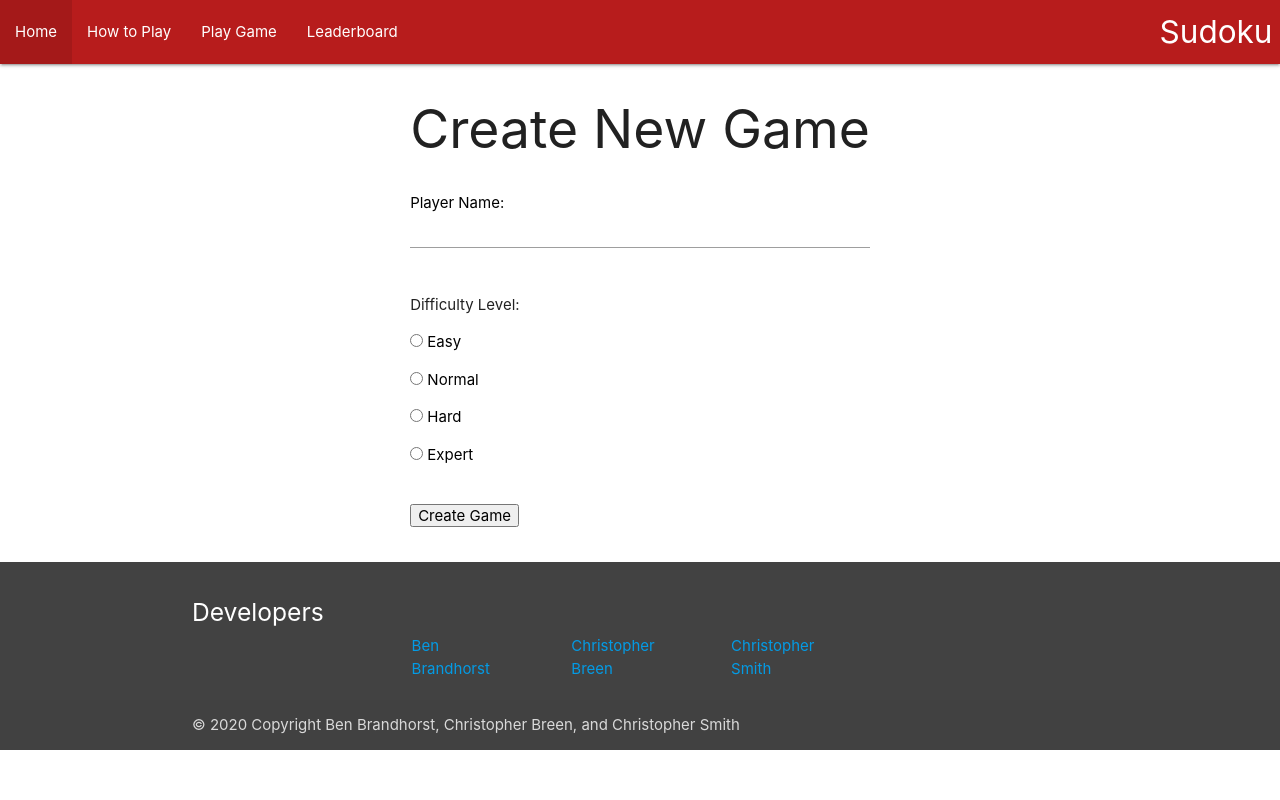
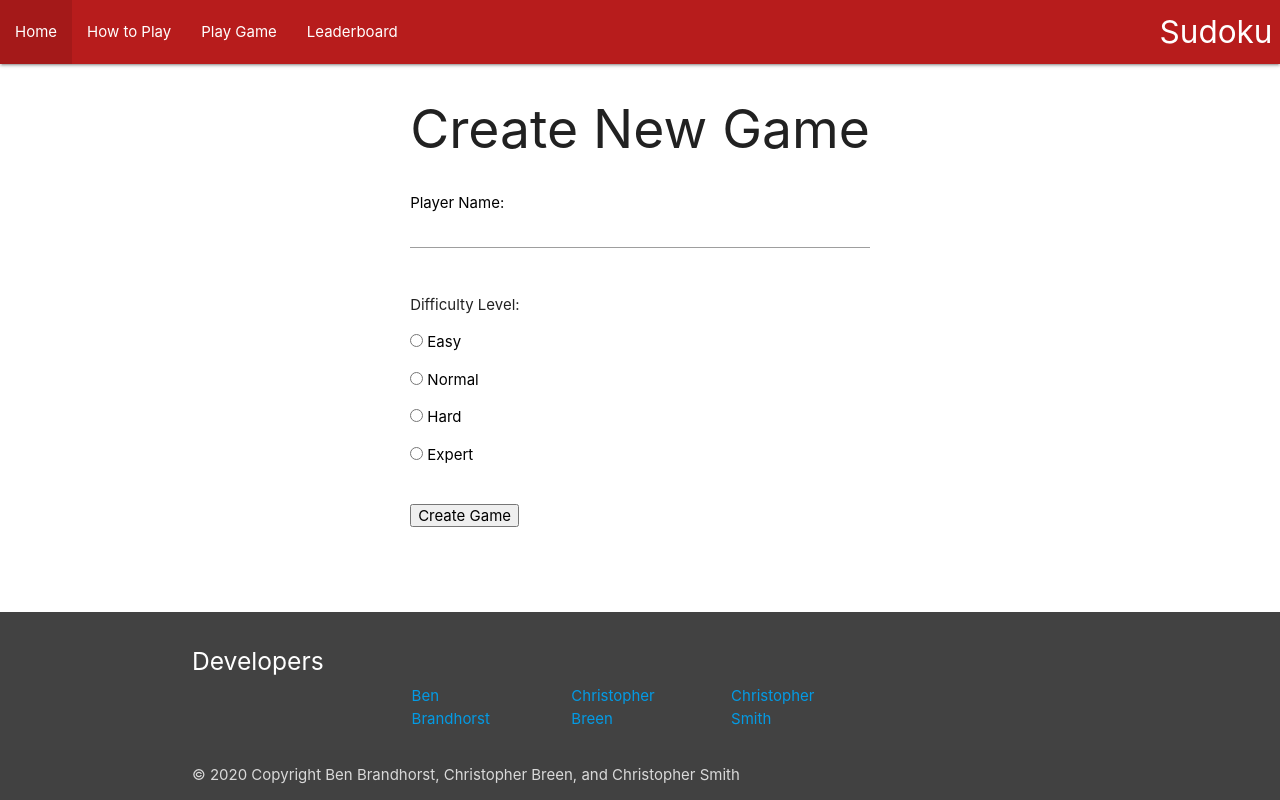
Before and after one commit to breencp/Sudoku, a Django app: page /sudoku/newgame/ in a window 1280 px wide. Run offline with Django 3.2, Linux system fonts and the light colour scheme; some libraries are stand-ins or nearby versions.

Commit message:
Updated CSS to fix unstuck footers

```diff
--- a/sudoku_proj/sudoku/static/style.css
+++ b/sudoku_proj/sudoku/static/style.css
@@ -1,6 +1,18 @@
 /*
 Written by Ben Brandhorst for Sprint 1, last updated June 28, 2020
 */
+/* Makes footers sticky
+*/
+
+body {
+  display: flex;
+  min-height: 100vh;
+  flex-direction: column;
+}
+
+main {
+  flex: 1 0 auto;
+}
 
 .icon-block {
   padding: 0 15px;
```
